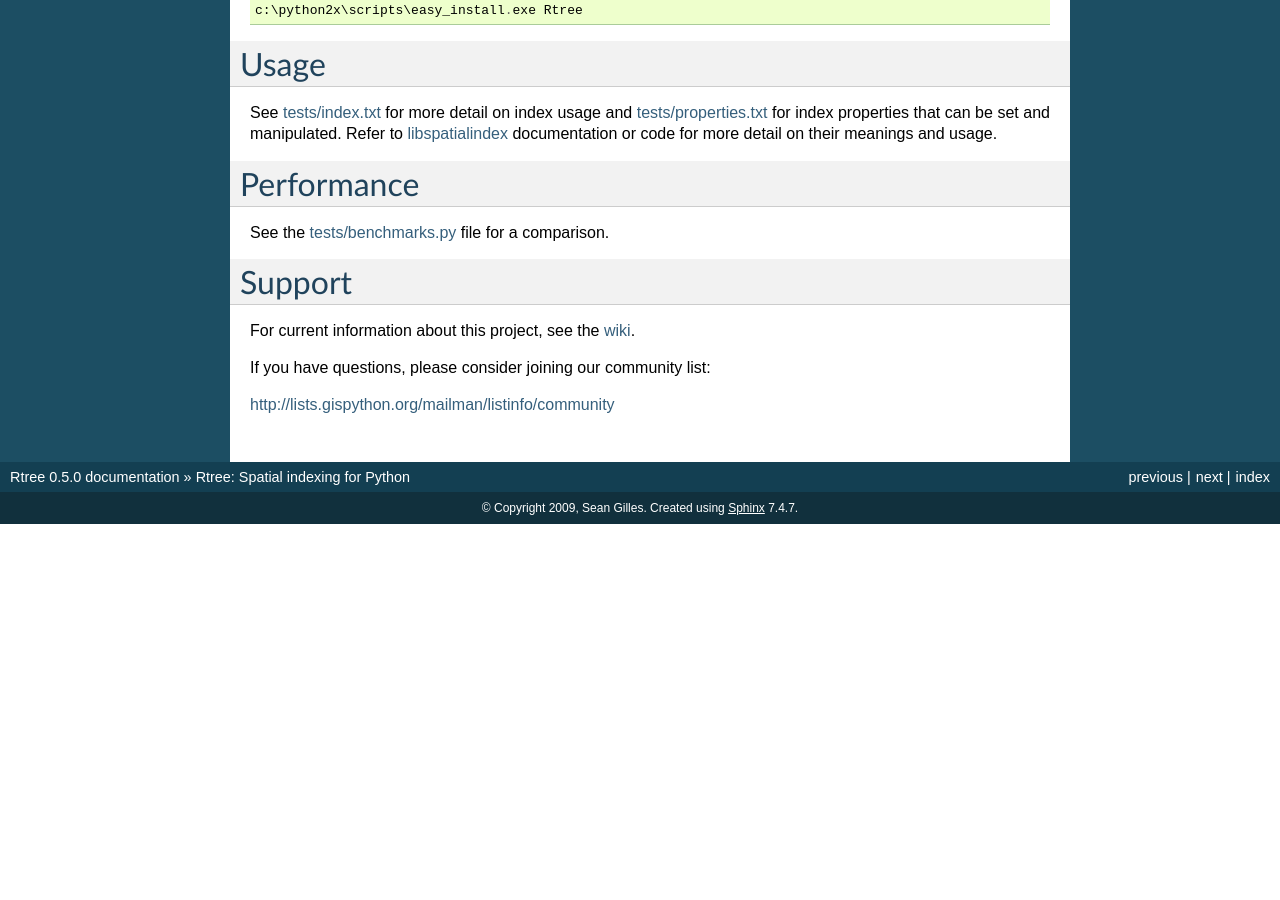
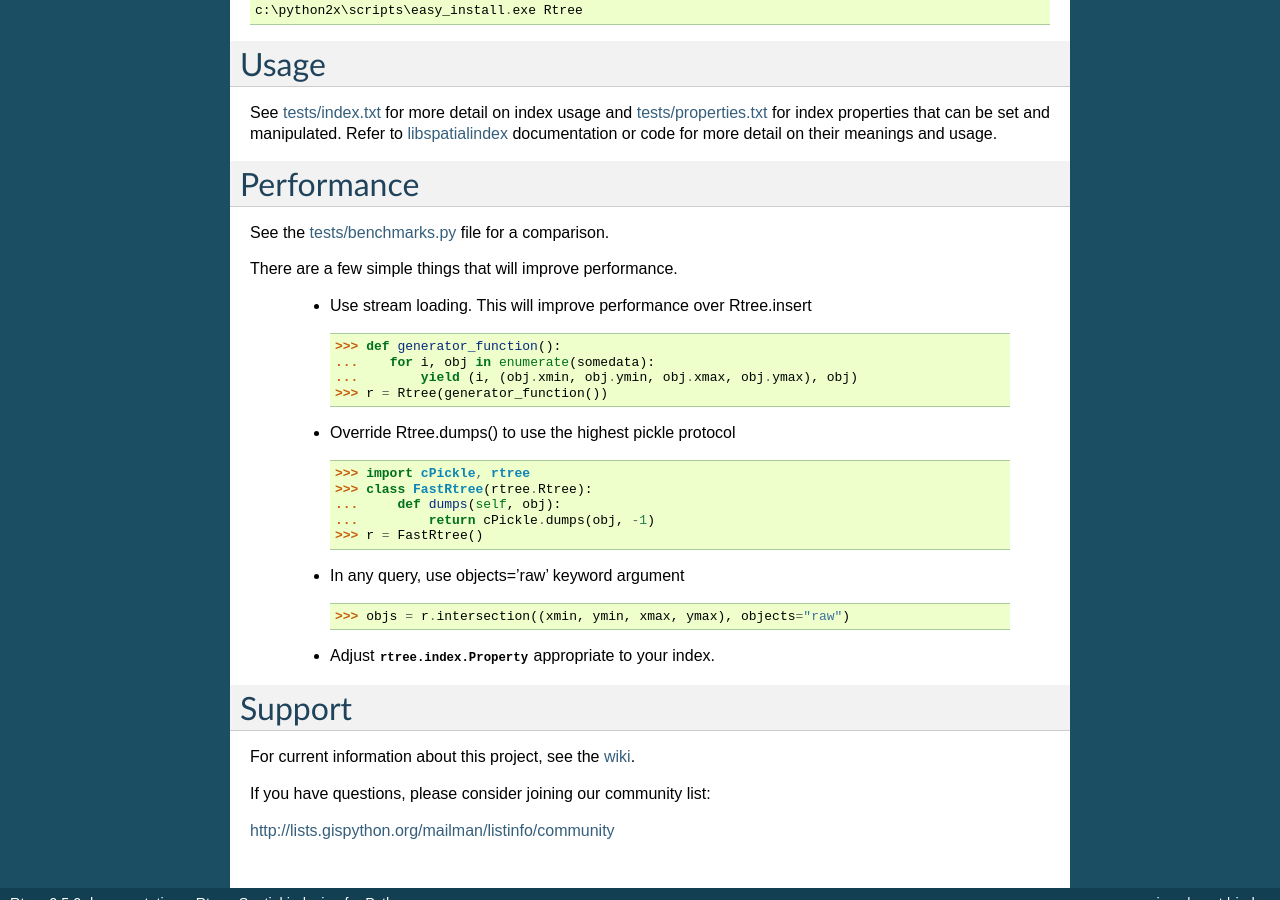
Before and after one commit to Toblerity/rtree, a Sphinx documentation site: the page built from docs/source/README.txt, in a window 1280 px wide and 900 px high, scrolled down 1966 px. Built offline with Sphinx 7.4.7, drawn with Linux system fonts in a browser that asks for light colours; before the commit the page ends 2490 px from its top, so only the background shows below that.

Commit message:
add start of performance section to docs.

```diff
--- a/docs/source/README.txt
+++ b/docs/source/README.txt
@@ -138,6 +138,31 @@
 
 .. _tests/benchmarks.py: http://trac.gispython.org/lab/browser/Rtree/trunk/tests/benchmarks.py
 
+There are a few simple things that will improve performance.
+
+ - Use stream loading. This will improve performance over Rtree.insert ::
+
+    >>> def generator_function():
+    ...    for i, obj in enumerate(somedata):
+    ...        yield (i, (obj.xmin, obj.ymin, obj.xmax, obj.ymax), obj)
+    >>> r = Rtree(generator_function())
+
+ - Override Rtree.dumps() to use the highest pickle protocol ::
+
+    >>> import cPickle, rtree
+    >>> class FastRtree(rtree.Rtree):
+    ...     def dumps(self, obj):
+    ...         return cPickle.dumps(obj, -1)
+    >>> r = FastRtree()
+
+
+ - In any query, use objects='raw' keyword argument ::
+
+    >>> objs = r.intersection((xmin, ymin, xmax, ymax), objects="raw")
+
+ - Adjust :class:`rtree.index.Property` appropriate to your index.
+
+
 Support
 ------------------------------------------------------------------------------
 
```
